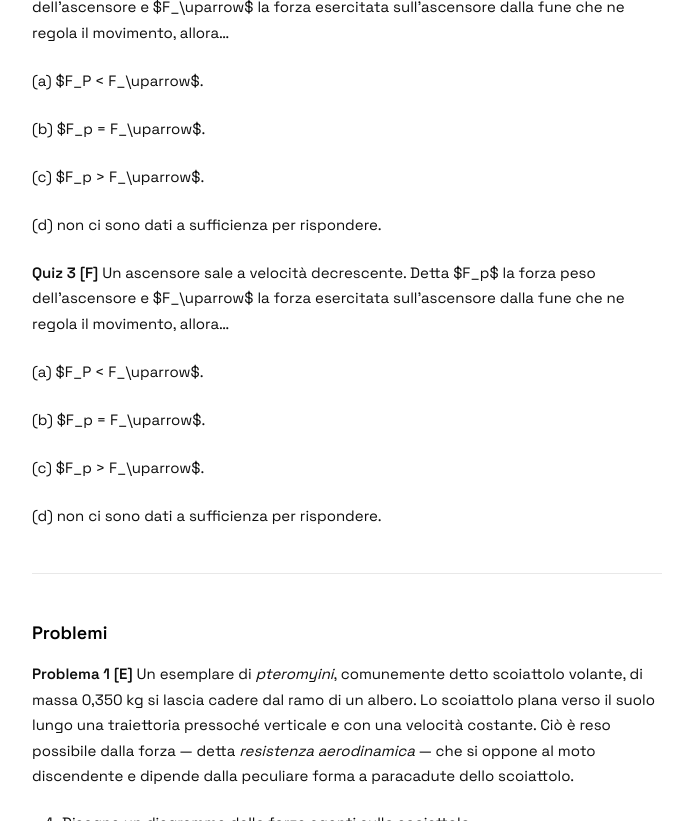
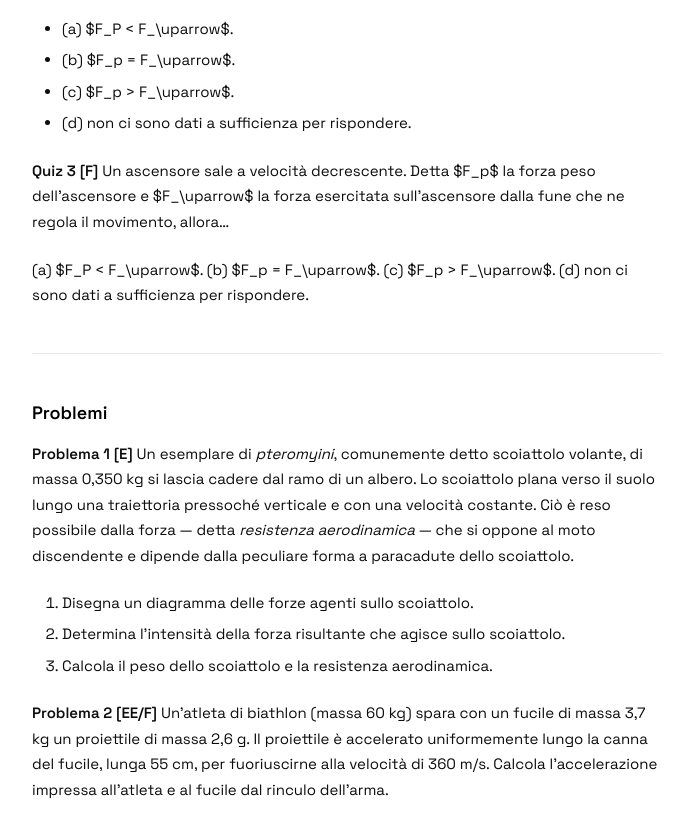
Before and after one commit to Bradwave/matephis, a Jekyll site: the page built from _notes/Public/esercizi-dinamica.md, in a window 1280 px wide and 900 px high, scrolled down 1907 px, cut to the strip 0-821 px from the top of the window. Shown: the whole strip, without its empty margins (293-986 px from the left). Built offline with Jekyll 4.4.1, drawn with Linux system fonts in a browser that asks for light colours.

Commit message:
Making sense of the mess.

```diff
--- a/_notes/Public/Esercizi di dinamica.md
+++ b/_notes/Public/esercizi-dinamica.md
@@ -41,33 +40,22 @@ date: 2025-09-22
 ### Quiz
 
 **Quiz 1 [F]** Un’alpinista, opportunamente imbragata e legata, cade in seguito alla rottura di un appiglio. La corda arresta la caduta. Detta $F_P$ la forza peso dell’alpinista e $F_\uparrow$ la forza, diretta verso l’alto, esercitata sull’alpinista dalla corda, durante l’arresto della caduta…
-
-(a) $F_P < F_\uparrow$.
-
-(b) $F_p = F_\uparrow$.
-
-(c) $F_p > F_\uparrow$.
-
-(d) non ci sono dati a sufficienza per rispondere.
+- (a) $F_P < F_\uparrow$.
+- (b) $F_p = F_\uparrow$.
+- (c) $F_p > F_\uparrow$.
+- (d) non ci sono dati a sufficienza per rispondere.
 
 **Quiz 2 [F-]** Un ascensore sale a velocità costante. Detta $F_p$ la forza peso dell’ascensore e $F_\uparrow$ la forza esercitata sull’ascensore dalla fune che ne regola il movimento, allora…
-
-(a) $F_P < F_\uparrow$.
-
-(b) $F_p = F_\uparrow$.
-
-(c) $F_p > F_\uparrow$.
-
-(d) non ci sono dati a sufficienza per rispondere.
+- (a) $F_P < F_\uparrow$.
+- (b) $F_p = F_\uparrow$.
+- (c) $F_p > F_\uparrow$.
+- (d) non ci sono dati a sufficienza per rispondere.
 
 **Quiz 3 [F]** Un ascensore sale a velocità decrescente. Detta $F_p$ la forza peso dell’ascensore e $F_\uparrow$ la forza esercitata sull’ascensore dalla fune che ne regola il movimento, allora…
 
 (a) $F_P < F_\uparrow$.
-
 (b) $F_p = F_\uparrow$.
-
 (c) $F_p > F_\uparrow$.
-
 (d) non ci sono dati a sufficienza per rispondere.
 
 ---
```
Also changed, not shown: other parts of _notes/Public/esercizi-dinamica.md (+1 -2 lines), _notes/Public/Esercizi sulle funzioni.md (deleted, +0 -5 lines), _notes/Public/robetta.md (deleted, +0 -5 lines).
